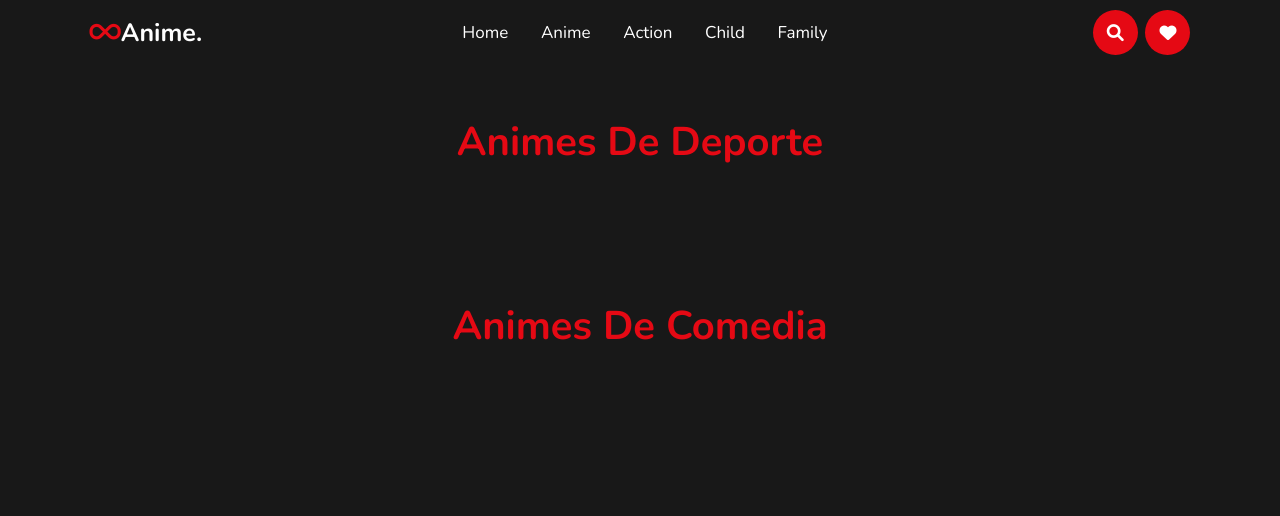
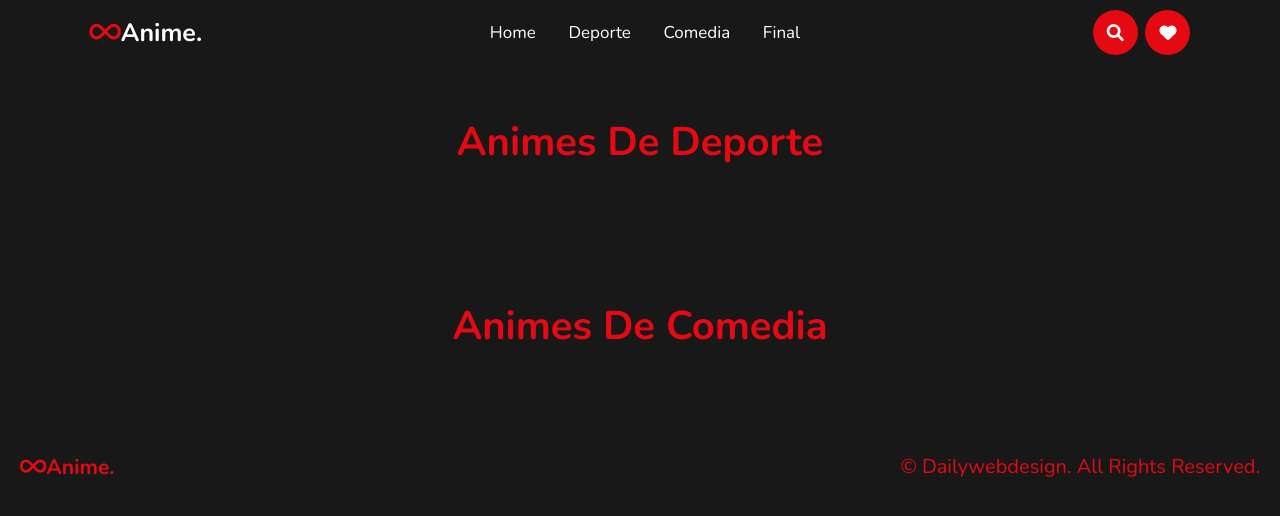
Before and after one commit to NohemiChR/API_Proyect, a plain HTML site: page index.html in a window 1280 px wide. Drawn offline with nearby package versions, Linux system fonts and the light colour scheme; no server answers.

Commit message:
add:download.html y js

```diff
--- a/index.html
+++ b/index.html
@@ -25,10 +25,10 @@
       <a href="#" class="logo"><i class="fas fa-infinity"></i>Anime.</a>
       <nav class="navbar">
         <a href="index.html">home</a>
-        <a href="#anime">anime</a>
-        <a href="#action">action</a>
-        <a href="#child">child</a>
-        <a href="#family">family</a>
+        <a href="#anime">deporte</a>
+        <a href="#anime2">comedia</a>
+        <a href="#copy">final</a>
+        <!-- <a href="#family">family</a> -->
       </nav>
       <div class="icons">
         <i class="fas fa-bars" id="menu-bars"></i>
@@ -77,7 +77,7 @@
 
     <!-- child section start -->
 
-    <section class="anime" id="anime">
+    <section class="anime" id="anime2">
       <h1 class="heading">Animes de Comedia</h1>
       <div class="swiper child-slider">
         <div class="swiper-wrapper" id="comedy-swiper">
@@ -89,10 +89,10 @@
     <!-- family section start -->
 
     <!-- copyright -->
-    <!-- <div class="copyright container">
-    <a href="#" class="logo"><i class="fas fa-infinity"></i>Anime.</a>
+    <div class="copyright container" id="copy">
+    <a href="#" class="logo" ><i class="fas fa-infinity"></i>Anime.</a>
     <p>&#169; Dailywebdesign. All rights reserved.</p>
-</div> -->
+</div>
 
     <!-- link swiper file -->
     <script src="https://unpkg.com/swiper@7/swiper-bundle.min.js"></script>
```
Also changed, not shown: download.html (+5 -8 lines), download.js (+11 -2 lines).
